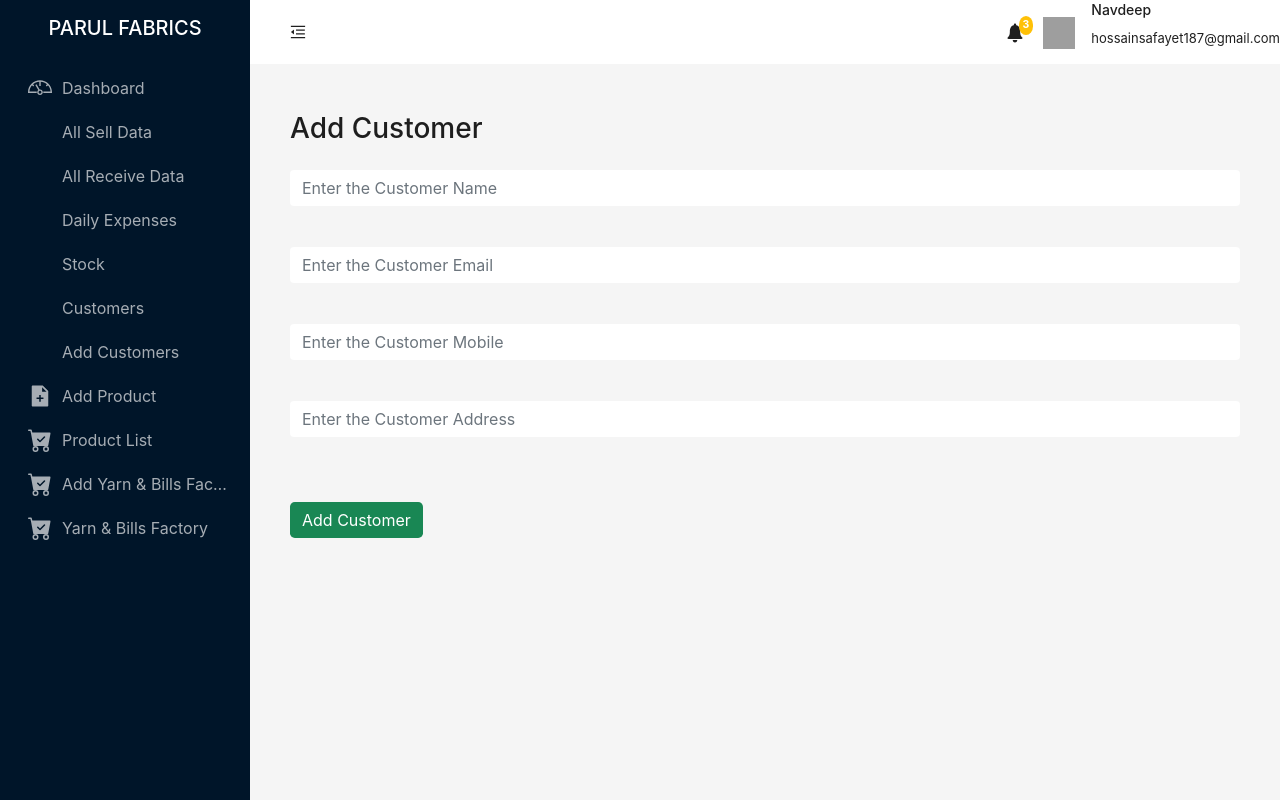
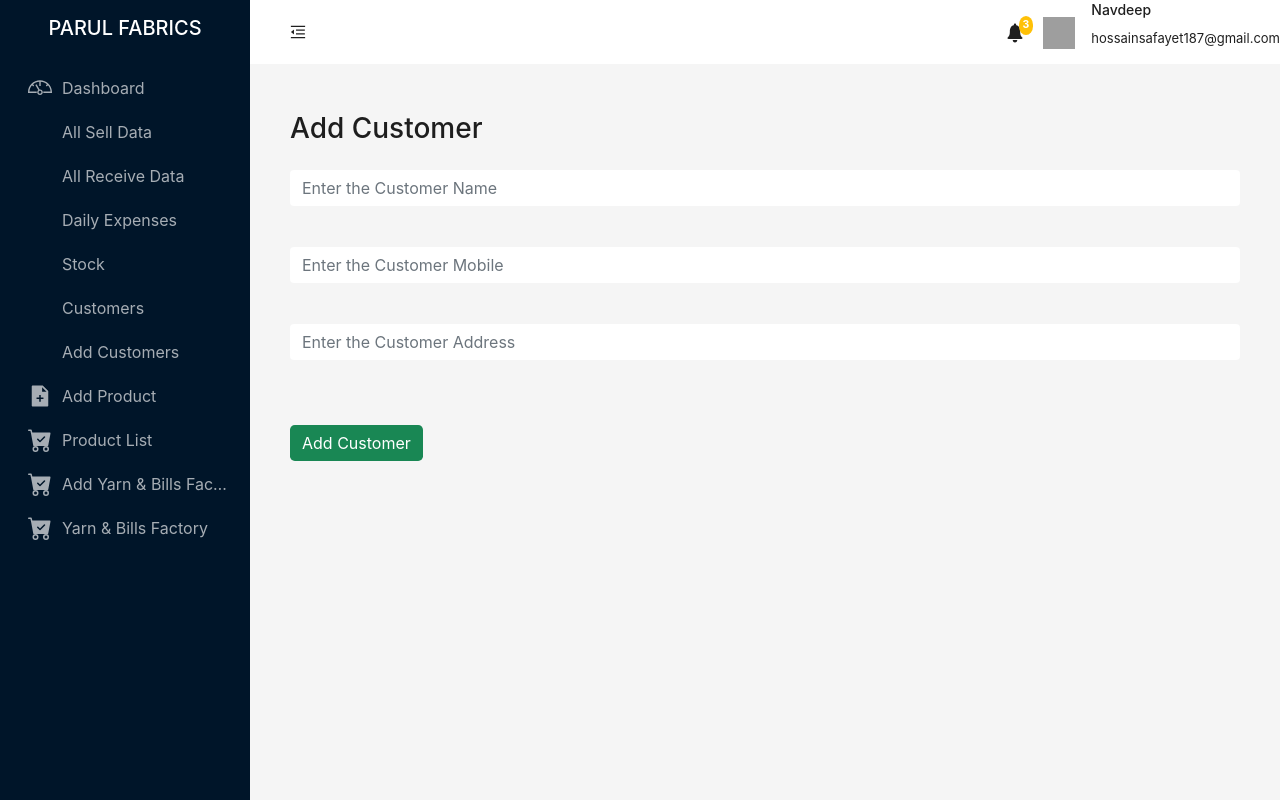
Before and after one commit to safayet404/parul-fabrics-shop-dashboard, a React (Create React App) app: page /admin/add-customers in a window 1280 px wide. Built offline with nearby package versions, Linux system fonts and the light colour scheme; grey boxes are pictures that could not be loaded; some icons are missing.

Commit message:
changed in customer component

```diff
--- a/src/features/customer/customerService.js
+++ b/src/features/customer/customerService.js
@@ -38,7 +38,6 @@ const updateCustomer = async (customer) => {
       `${base_url}customer/update-customer/${customer.id}`,
       {
         name: customer.customerData.name,
-        email: customer.customerData.email,
         mobile: customer.customerData.mobile,
         address: customer.customerData.address,
       }
--- a/src/pages/AddCustomer.js
+++ b/src/pages/AddCustomer.js
@@ -4,17 +4,15 @@ import * as Yup from "yup";
 import { useFormik } from "formik";
 
 import { useLocation, useNavigate } from "react-router-dom";
-import { useDispatch, useSelector } from "react-redux";
-import { useEffect } from "react";
+import { useDispatch } from "react-redux";
+
 import {
   createCustomer,
-  getSingleCustomer,
   updateCustomer,
 } from "../features/customer/customerSlice";
 
 let schema = Yup.object().shape({
   name: Yup.string().required("Name is required"),
-  email: Yup.string().required("Email is required"),
   mobile: Yup.string().required("Mobile is required"),
   address: Yup.string().required("Address is required"),
 });
@@ -30,7 +28,7 @@ const AddCustomer = () => {
     enableReinitialize: true,
     initialValues: {
       name: "",
-      email: "",
+
       mobile: "",
       address: "",
     },
@@ -69,17 +67,6 @@ const AddCustomer = () => {
             {formik.touched.name && formik.errors.name}
           </div>
           <CustomInput
-            type="email"
-            name="email"
-            onChange={formik.handleChange("email")}
-            onBlue={formik.handleBlur("email")}
-            value={formik.values.email}
-            placeholder="Enter the Customer Email"
-          />
-          <div className="error">
-            {formik.touched.email && formik.errors.email}
-          </div>
-          <CustomInput
             type="text"
             name="mobile"
             onChange={formik.handleChange("mobile")}
--- a/src/pages/Dashboard.js
+++ b/src/pages/Dashboard.js
@@ -13,6 +13,7 @@ const Dashboard = () => {
   const [stock, setStock] = useState(null);
   const [totalAmount, setTotalAmount] = useState(null);
   const [rcvTotalAmount, setRcvTotalAmount] = useState(null);
+  let totalBalance = rcvTotalAmount - totalAmount
   const dispatch = useDispatch();
   const [balanceState, setBalanceState] = useState(
     rcvTotalAmount - totalAmount
@@ -167,14 +168,14 @@ const Dashboard = () => {
       <h3 className="mb-4">Dashboard</h3>
       <div className="d-flex justify-content-between align-items-center gap-3">
         <div className="d-flex justify-content-between align-items-end flex-grow-1 bg-white p-3 roudned-3">
-          {!(rcvTotalAmount - totalAmount) ? (
+          { !totalBalance  ? (
             <div className="text-center">
               <ClipLoader />
             </div>
           ) : (
             <div>
               <p className="desc">Total Balance</p>
-              <h4 className="mb-0 sub-title">{rcvTotalAmount - totalAmount}</h4>
+              <h4 className="mb-0 sub-title"> {totalBalance ? totalBalance : 0} </h4>
             </div>
           )}
 
```
Also changed, not shown: src/pages/AllSellData.js (+19 -10 lines).
